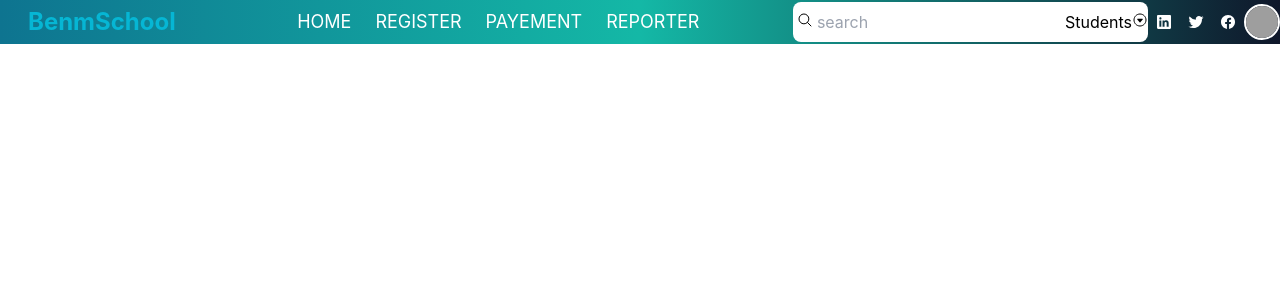
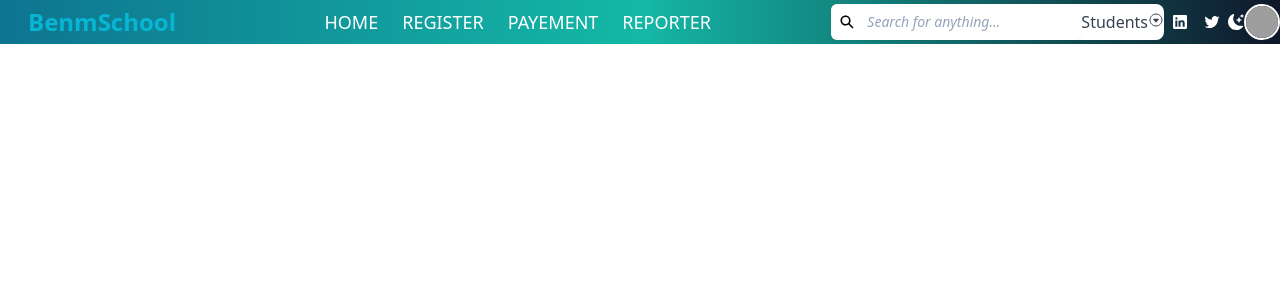
Before and after one commit to benjaminboy1/School, a React (Create React App) app: page / in a window 1280 px wide. Shown: the top 300 px of the page. Built offline with nearby package versions, Linux system fonts and the light colour scheme; grey boxes are pictures that could not be loaded.

Commit message:
dark added

```diff
--- a/package.json
+++ b/package.json
@@ -8,6 +8,7 @@
     "@testing-library/user-event": "^13.5.0",
     "react": "^18.2.0",
     "react-dom": "^18.2.0",
+    "react-icons": "^4.7.1",
     "react-scripts": "5.0.1",
     "web-vitals": "^2.1.4"
   },
--- a/public/index.html
+++ b/public/index.html
@@ -26,7 +26,7 @@
     -->
     <title>School</title>
   </head>
-  <body>
+  <body className="dark">
     <noscript>You need to enable JavaScript to run this app.</noscript>
     <div id="root"></div>
     <!--
--- a/src/Components/Navbar.jsx
+++ b/src/Components/Navbar.jsx
@@ -1,5 +1,7 @@
 import React from "react";
 import benja from "../Assets/Images/benja.jpg"
+import { BsFillSunFill, BsMoonStarsFill} from 'react-icons/bs';
+import { useEffect, useState } from "react";
 
 
 
@@ -16,10 +18,33 @@ const Navbar = () => {
     const social_media = [
 
         "logo-linkedin",
-        "logo-twitter",
-        "logo-facebook"
+        "logo-twitter"
+
     ]
+    //var darkmode
+    const [ theme, setTheme ] = useState("light");
 
+     useEffect(()=>{
+        if (theme === "dark") {
+            document.documentElement.classList.add("dark");
+        } else {
+            document.documentElement.classList.remove("dark");
+        }
+     }, [theme]);
+
+     //dark systeme
+     useEffect(()=> {
+        if(window.matchMedia('(prefers-color-scheme: dark').matches){
+            setTheme("dark");
+        } else {
+            setTheme("light");
+        }
+     }, [])
+
+    //le function de la connexion
+    const handleThemeSwitch = () => {
+    setTheme(theme === "dark" ? "light" : "dark");
+}
 
     return(
         <nav className="bg-gradient-to-r from-cyan-700 via-teal-500 to-slate-900">
@@ -34,7 +59,7 @@ const Navbar = () => {
                     <ul className="flex items-center py-2 gap-6 text-lg">
                         {
                             menuLinks?.map((menu,i)=>(
-                                <li key={i} className="text-white hover:text-cyan-500">
+                                <li key={i} className="text-white hover:text-cyan-300">
                                 <a href={menu?.link} className="">
                                     {menu?.name}
                                 </a>
@@ -45,14 +70,20 @@ const Navbar = () => {
                 </div>
 
                 <div className="flex items-center justify-between">
-                <div className="flex items-center bg-white  py-1 rounded-lg">
-                        <button className="p-1 "><ion-icon name="search-outline"></ion-icon></button>
-                        <input type="text" placeholder="search" className="border-none"/>
-                        <div className="">
-                        <button>Students<ion-icon name="caret-down-circle-outline"></ion-icon></button>
+                <div className="flex items-center bg-white rounded-lg">
+
+                <label class="relative block">
+                        <span class="absolute inset-y-0 left-0 flex items-center pl-2">
+                        <ion-icon name="search-sharp"></ion-icon>
+                        </span>
+                    <input class="placeholder:italic placeholder:text-slate-400 block bg-white w-full rounded-md py-2 pl-9 pr-3 shadow-sm focus:outline-none focus:ring-none  sm:text-sm" placeholder="Search for anything..." type="text" name="search"/>
+                </label>
+
+                       <div className="">
+                        <button className="text-gray-700">Students<ion-icon name="caret-down-circle-outline"></ion-icon></button>
                         </div>
                 </div>
-                <div className="flex items-center text-white ">
+                <div className="flex flex justify-around  items-center text-white ">
                     {
                         social_media?.map(icon=>(
                             <div key={icon} className="flex items-center p-2 justify-between">
@@ -61,6 +92,9 @@ const Navbar = () => {
                         ))
 
                     }
+                    <button onClick={handleThemeSwitch} className="left-px">
+                        {theme === 'light' ?  <BsMoonStarsFill/> : <BsFillSunFill/>}
+                    </button>
                     <div className="border-white border-2 rounded-full">
                         <img src={benja} alt="" className="w-8 h-8 rounded-full"/>
                     </div>
--- a/src/Components/Payement.jsx
+++ b/src/Components/Payement.jsx
@@ -2,7 +2,7 @@ import React from "react";
 
 const Payement = () => {
     return(
-        <div>benja</div>
+        <div>Payement</div>
     )
 }
 
--- a/src/index.css
+++ b/src/index.css
@@ -4,12 +4,7 @@
 
 
 body {
-  margin: 0;
-  font-family: -apple-system, BlinkMacSystemFont, 'Segoe UI', 'Roboto', 'Oxygen',
-    'Ubuntu', 'Cantarell', 'Fira Sans', 'Droid Sans', 'Helvetica Neue',
-    sans-serif;
-  -webkit-font-smoothing: antialiased;
-  -moz-osx-font-smoothing: grayscale;
+  @apply bg-white dark:bg-gradient-to-r from-cyan-900 to-gray-800;
 }
 
 code {
--- a/tailwind.config.js
+++ b/tailwind.config.js
@@ -1,5 +1,6 @@
 
 module.exports = {
+  darkMode: 'class',
   content: [
     "./src/**/*.{js,jsx,ts,tsx}",
   ],
```
Also changed, not shown: 2 other files (tests, documents, lock files or other folders).
